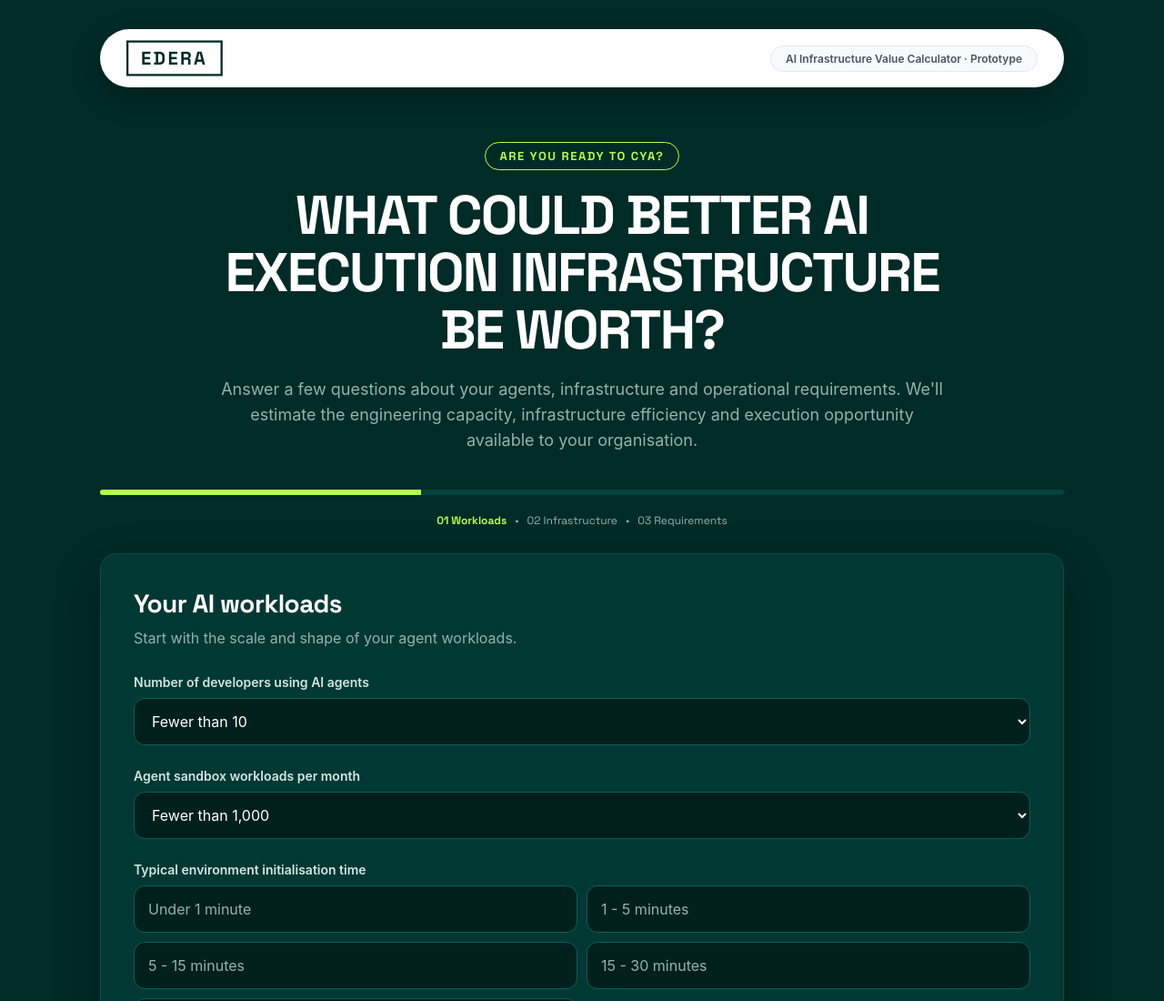
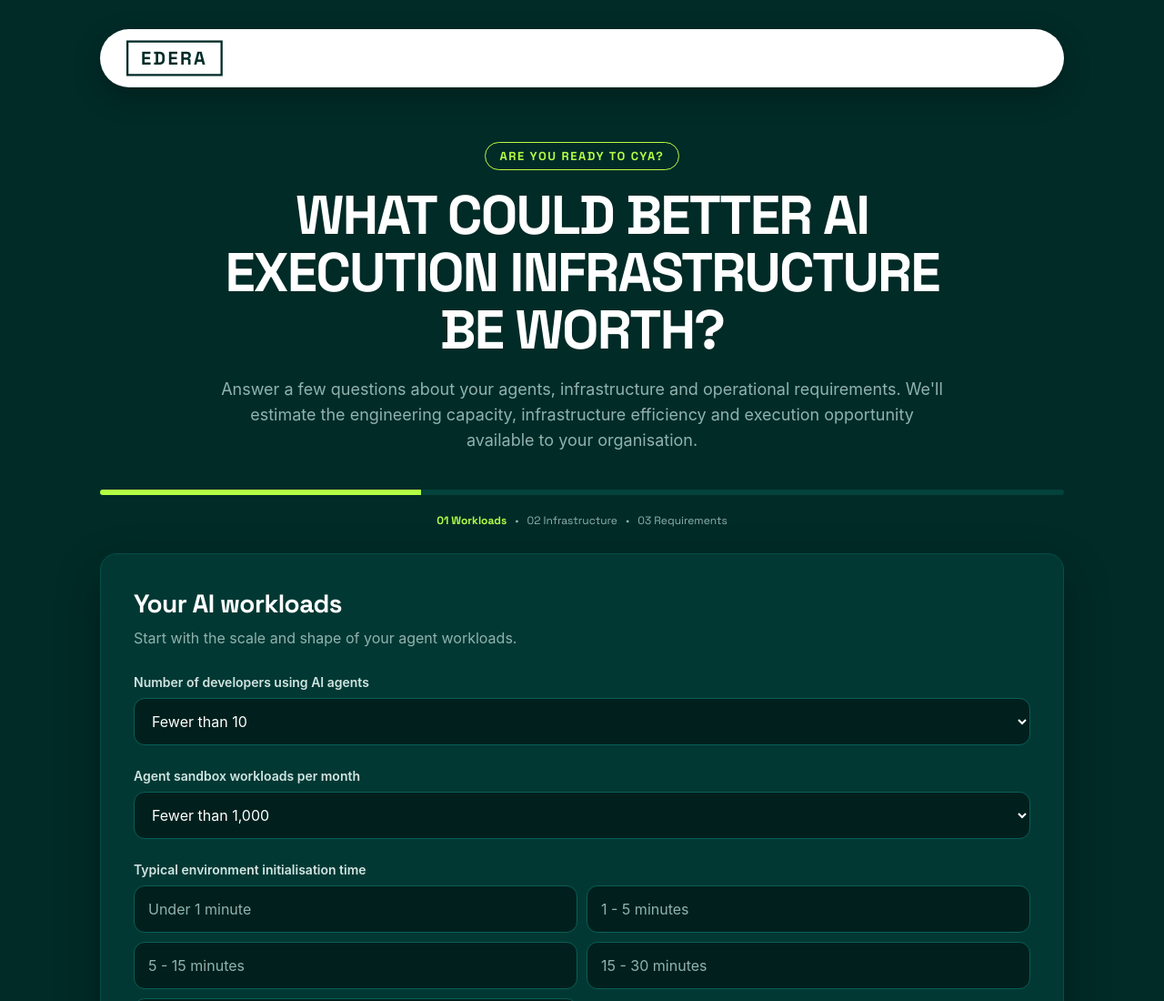
Before and after one commit to ndouglas-edera/UpliftCalculator, a plain HTML site: page index.html in a window 1280 px wide. Shown: the top 1100 px of the page at 91% size. Drawn offline with Linux system fonts and the light colour scheme.

Commit message:
Added a favicon

```diff
--- a/index.html
+++ b/index.html
@@ -5,6 +5,7 @@
   <meta name="viewport" content="width=device-width, initial-scale=1" />
 
   <title>Edera AI Infrastructure Value Calculator</title>
+  <link rel="icon" type="image/png" href="https://docs.edera.dev/Ivy%20Headphones.png" />
 
   <link rel="preconnect" href="https://fonts.googleapis.com">
   <link rel="preconnect" href="https://fonts.gstatic.com" crossorigin>
@@ -513,9 +514,7 @@
       </div>
     </a>
 
-    <div class="prototype-label">
-      AI Infrastructure Value Calculator · Prototype
-    </div>
+    <!--<div class="prototype-label">AI Infrastructure Value Calculator · Prototype</div>-->
   </header>
 
 
```
